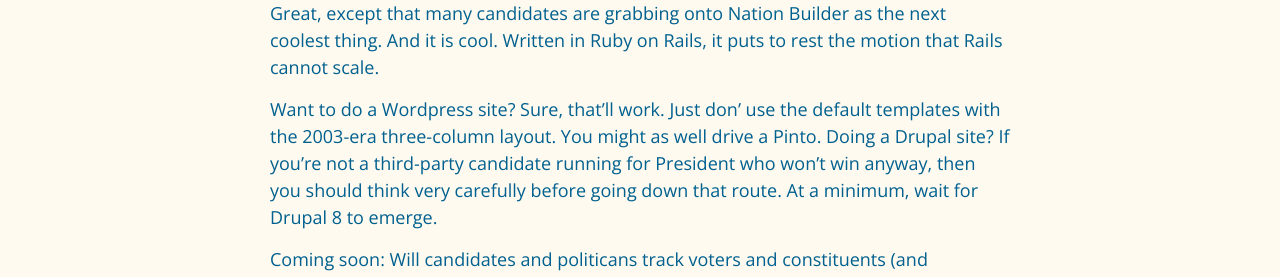
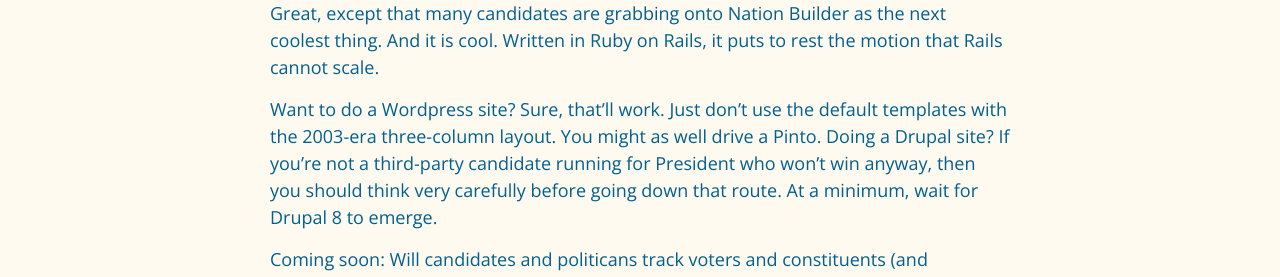
Before and after one commit to davidk132/davidkdaily, a Jekyll site: the page built from _posts/2014-12-22-if-its-tuesday-it-must-be-ruby.md, in a window 1280 px wide. Shown: the part 817-1094 px from the top of the page. Built offline with Jekyll 4.4.1, drawn with Linux system fonts in a browser that asks for light colours.

```diff
--- a/_posts/2014-12-22-if-its-tuesday-it-must-be-ruby.md
+++ b/_posts/2014-12-22-if-its-tuesday-it-must-be-ruby.md
@@ -19,7 +19,7 @@ This is the trouble not just for politicians and candidates but also for their w
 
 This also exposes the risks for candidates and designers. Brushed up on your PHP skills? Great, except that many candidates are grabbing onto Nation Builder as the next coolest thing. And it is cool. Written in Ruby on Rails, it puts to rest the motion that Rails cannot scale.
 
-Want to do a Wordpress site? Sure, that'll work. Just don' use the default templates with the 2003-era three-column layout. You might as well drive a Pinto. Doing a Drupal site? If you're not a third-party candidate running for President who won't win anyway, then you should think very carefully before going down that route. At a minimum, wait for Drupal 8 to emerge.
+Want to do a Wordpress site? Sure, that'll work. Just don't use the default templates with the 2003-era three-column layout. You might as well drive a Pinto. Doing a Drupal site? If you're not a third-party candidate running for President who won't win anyway, then you should think very carefully before going down that route. At a minimum, wait for Drupal 8 to emerge.
 
 Coming soon: Will candidates and politicans track voters and constituents (and contributors) using newer and hipper frameworks like Meteor or the [Mean Stack](http://mean.io/)? I hope so! [Angular](https://angularjs.org/)? [Backbone](http://backbonejs.org/
 )? I hope they're not yet out of date.
```
